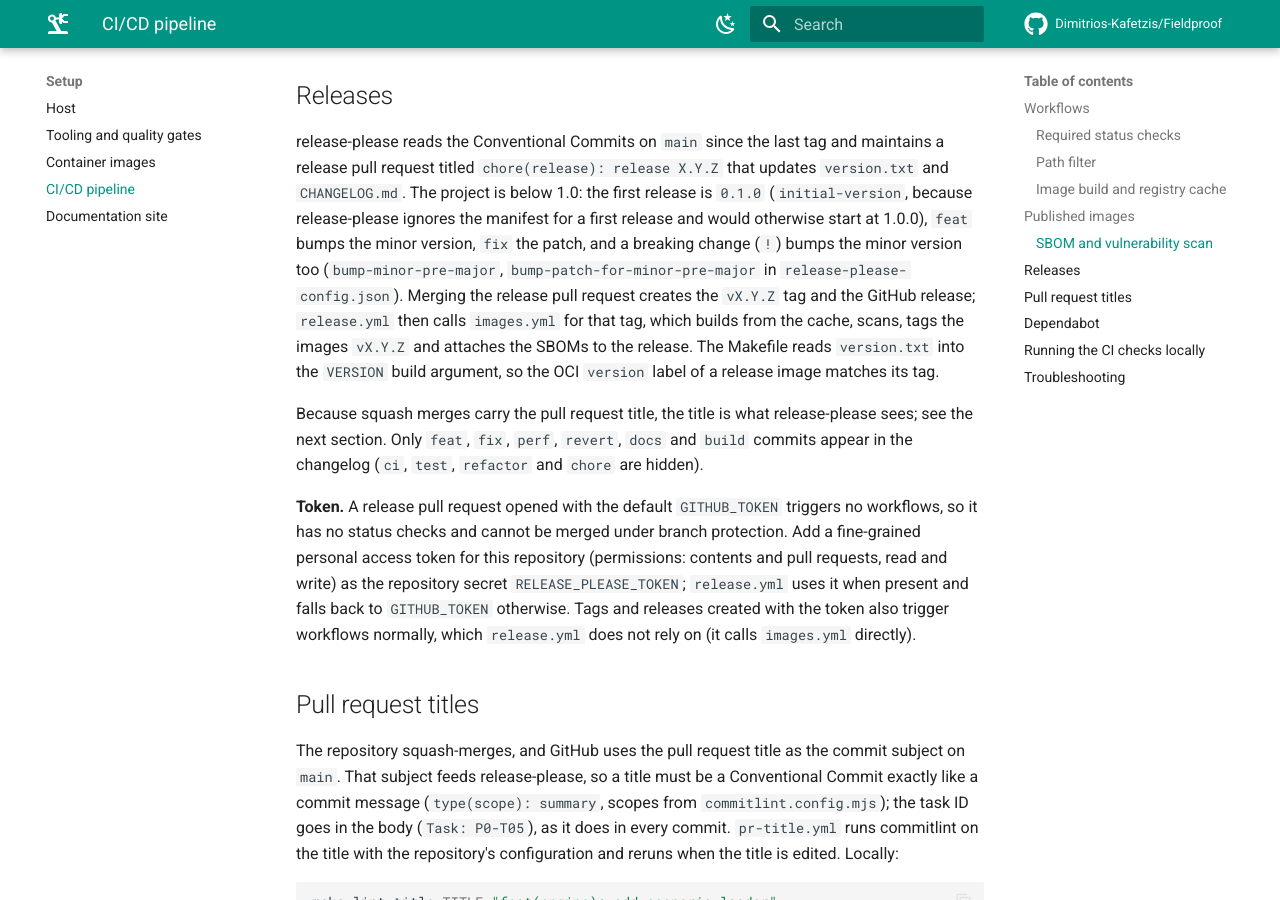
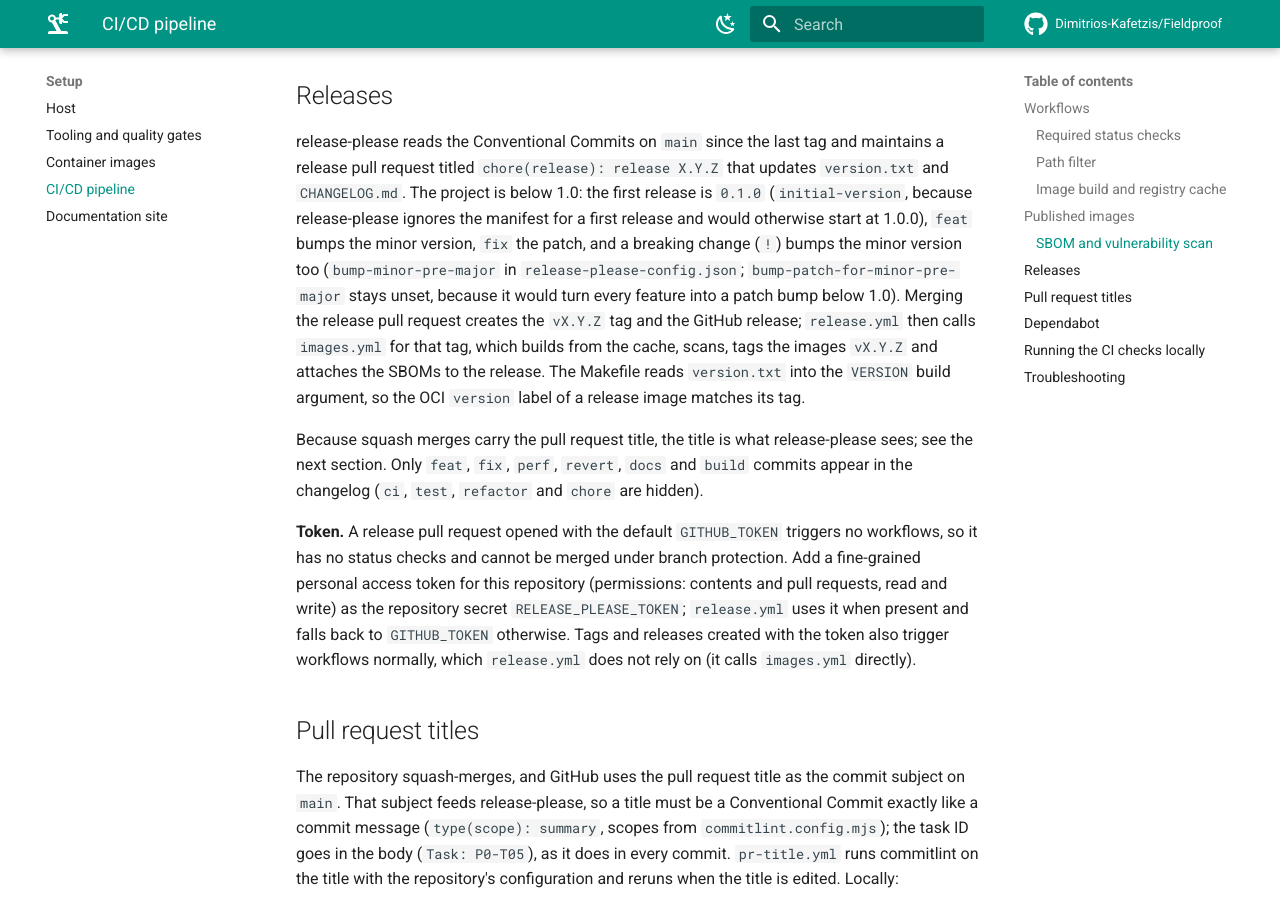
Before and after one commit to Dimitrios-Kafetzis/Fieldproof, an MkDocs documentation site: the page built from docs/setup/ci.md, in a window 1280 px wide and 900 px high, scrolled down 3209 px. Built offline with MkDocs 1.6.1 and Material for MkDocs 9.7.7, drawn with Linux system fonts in a browser that asks for light colours; comment, search, counter and statistics services are not loaded.

Commit message:
fix(release): let a feat bump the minor version below 1.0 (#16)
bump-patch-for-minor-pre-major turned every feature into a patch bump,
so the release pull request after the docs site (#15) stayed at 0.1.1
while docs/setup/ci.md promised 0.2.0. The option is dropped, the
sentence corrected and the workflow test asserts the two bump options.

Task: P0-T05 (follow-up)

```diff
--- a/docs/setup/ci.md
+++ b/docs/setup/ci.md
@@ -100,8 +100,9 @@ release pull request titled `chore(release): release X.Y.Z` that updates `versio
 `CHANGELOG.md`. The project is below 1.0: the first release is `0.1.0` (`initial-version`, because
 release-please ignores the manifest for a first release and would otherwise start at 1.0.0),
 `feat` bumps the minor version, `fix` the patch, and a breaking change (`!`) bumps the minor
-version too (`bump-minor-pre-major`, `bump-patch-for-minor-pre-major` in
-`release-please-config.json`). Merging the release pull request creates the `vX.Y.Z` tag and the
+version too (`bump-minor-pre-major` in `release-please-config.json`;
+`bump-patch-for-minor-pre-major` stays unset, because it would turn every feature into a patch
+bump below 1.0). Merging the release pull request creates the `vX.Y.Z` tag and the
 GitHub release; `release.yml` then calls `images.yml` for that tag, which builds from the cache,
 scans, tags the images `vX.Y.Z` and attaches the SBOMs to the release. The Makefile reads
 `version.txt` into the `VERSION` build argument, so the OCI `version` label of a release image
--- a/release-please-config.json
+++ b/release-please-config.json
@@ -3,7 +3,6 @@
   "release-type": "simple",
   "initial-version": "0.1.0",
   "bump-minor-pre-major": true,
-  "bump-patch-for-minor-pre-major": true,
   "include-v-in-tag": true,
   "pull-request-title-pattern": "chore(release): release ${version}",
   "pull-request-header": "Release prepared from the Conventional Commits merged to main since the last tag.",
```
Also changed, not shown: 1 other file.
